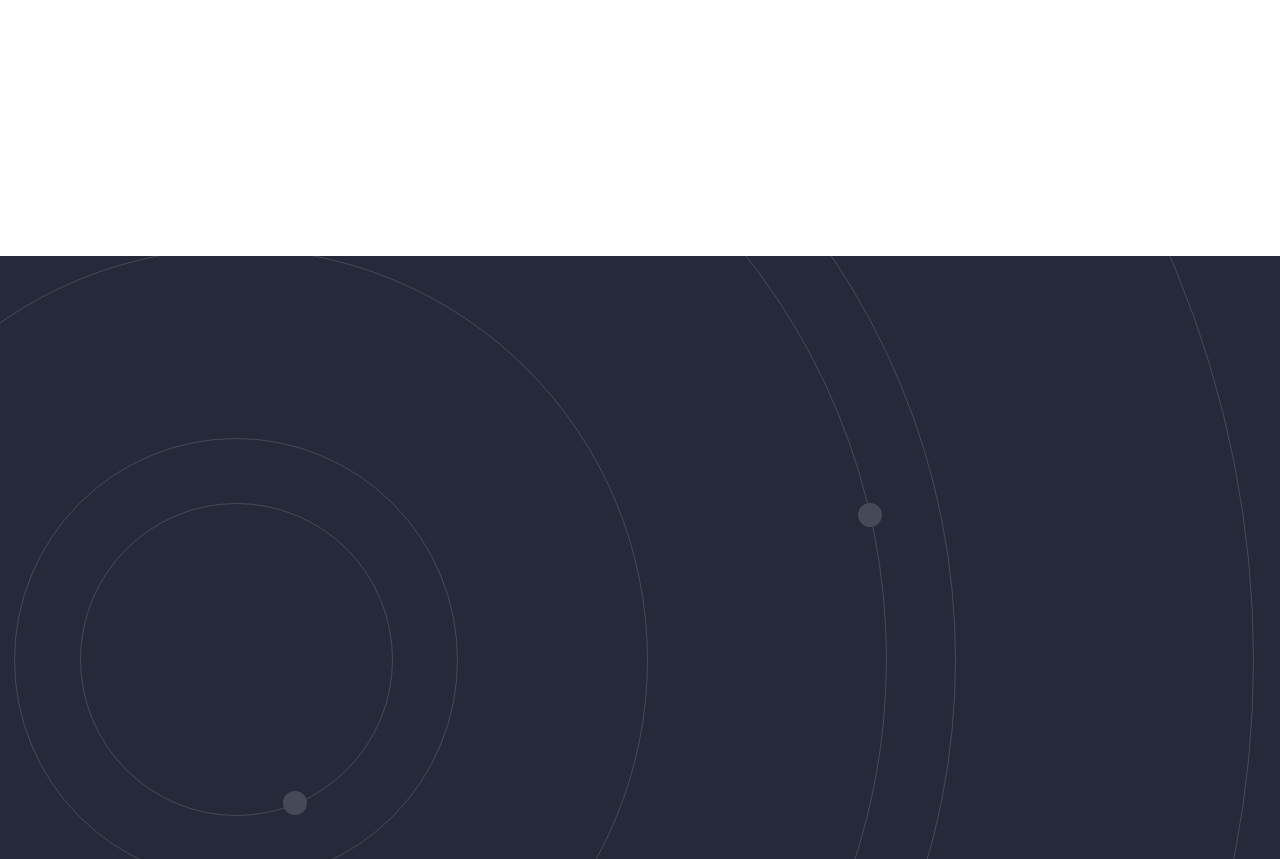
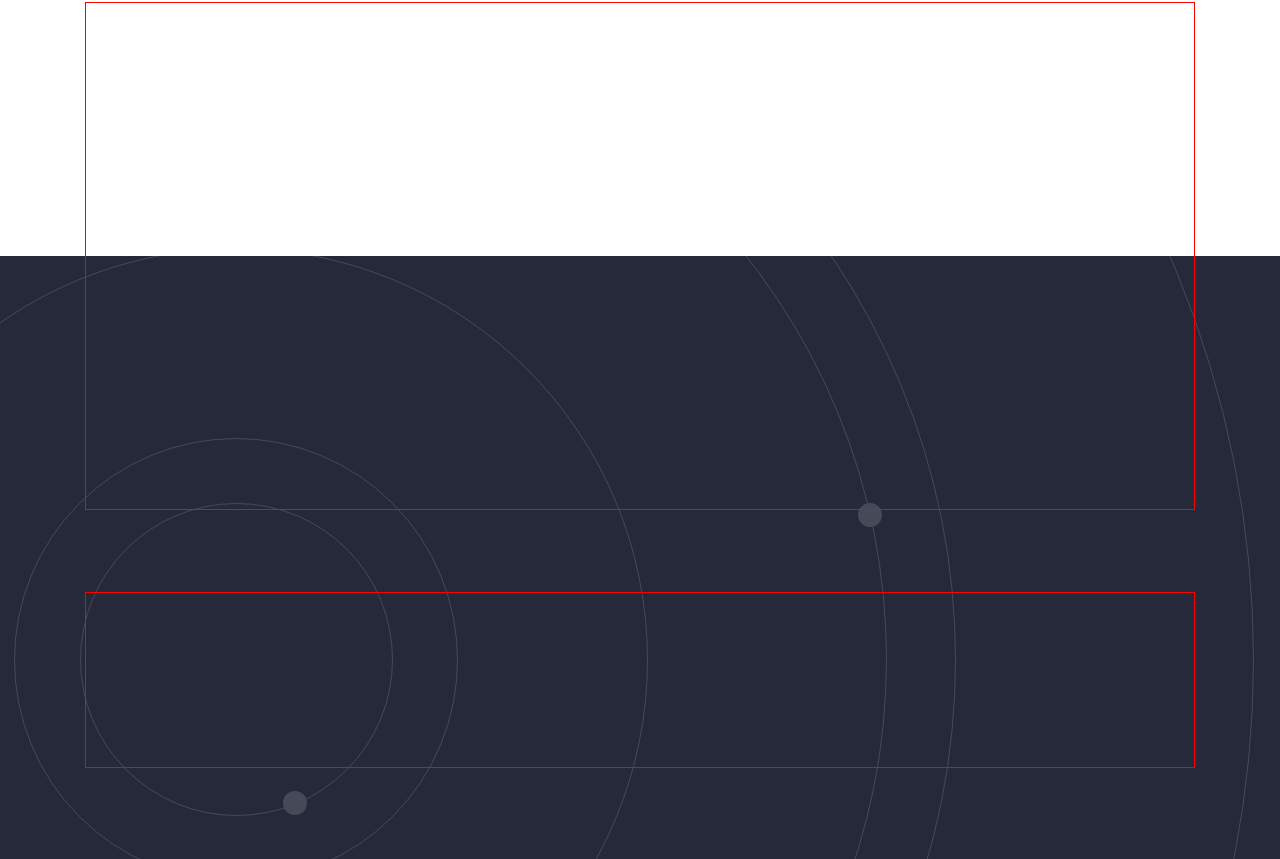
Before and after one commit to danielopq/officelite, a React (Vite) app: page / in a window 1280 px wide. Shown: the part 926-1785 px from the top of the page. Built offline with nearby package versions, Linux system fonts and the light colour scheme.

Commit message:
home footer - general layout

```diff
--- a/src/assets/css/footer/footer.css
+++ b/src/assets/css/footer/footer.css
@@ -2,5 +2,9 @@ footer{
     width: 1440px;
     height: 603px;
     margin: 0px;
+    display: flex;
+    flex-direction: column;
+    align-items: center;
+    justify-content: flex-start;
     background: var(--darkest-grey) url('../../img/home/bg-pattern-footer.svg') -702px -614px/2036px no-repeat;
 }
--- /dev/null
+++ b/src/assets/css/footer/footerBotton.css
@@ -0,0 +1,6 @@
+#footerBottom{
+    width: 1110px;
+    height: 176px;
+    margin-top: 82px;
+    border: solid 1px red;
+}
--- /dev/null
+++ b/src/assets/css/footer/plans.css
@@ -0,0 +1,6 @@
+#plans{
+    width: 1110px;
+    height: 508px;
+    margin-top: -254px;
+    border: solid 1px red;
+}
--- a/src/components/footer/Footer.tsx
+++ b/src/components/footer/Footer.tsx
@@ -1,9 +1,11 @@
 import '../../assets/css/footer/footer.css';
-
+import Plans from './Plans';
+import FooterBotton from './FooterBottom';
 const Footer = () =>{
     return(
         <footer>
-
+           <Plans/>
+           <FooterBotton/>
         </footer>
     )
 }
--- /dev/null
+++ b/src/components/footer/FooterBottom.tsx
@@ -0,0 +1,9 @@
+import '../../assets/css/footer/footerBotton.css';
+
+const FooterBotton = () => {
+    return(
+        <div id="footerBottom"></div>
+    )
+}
+
+export default FooterBotton;
--- /dev/null
+++ b/src/components/footer/Plans.tsx
@@ -0,0 +1,9 @@
+import '../../assets/css/footer/plans.css';
+
+const Plans = () => {
+    return(
+        <div id="plans"></div>
+    )
+}
+
+export default Plans;
```
